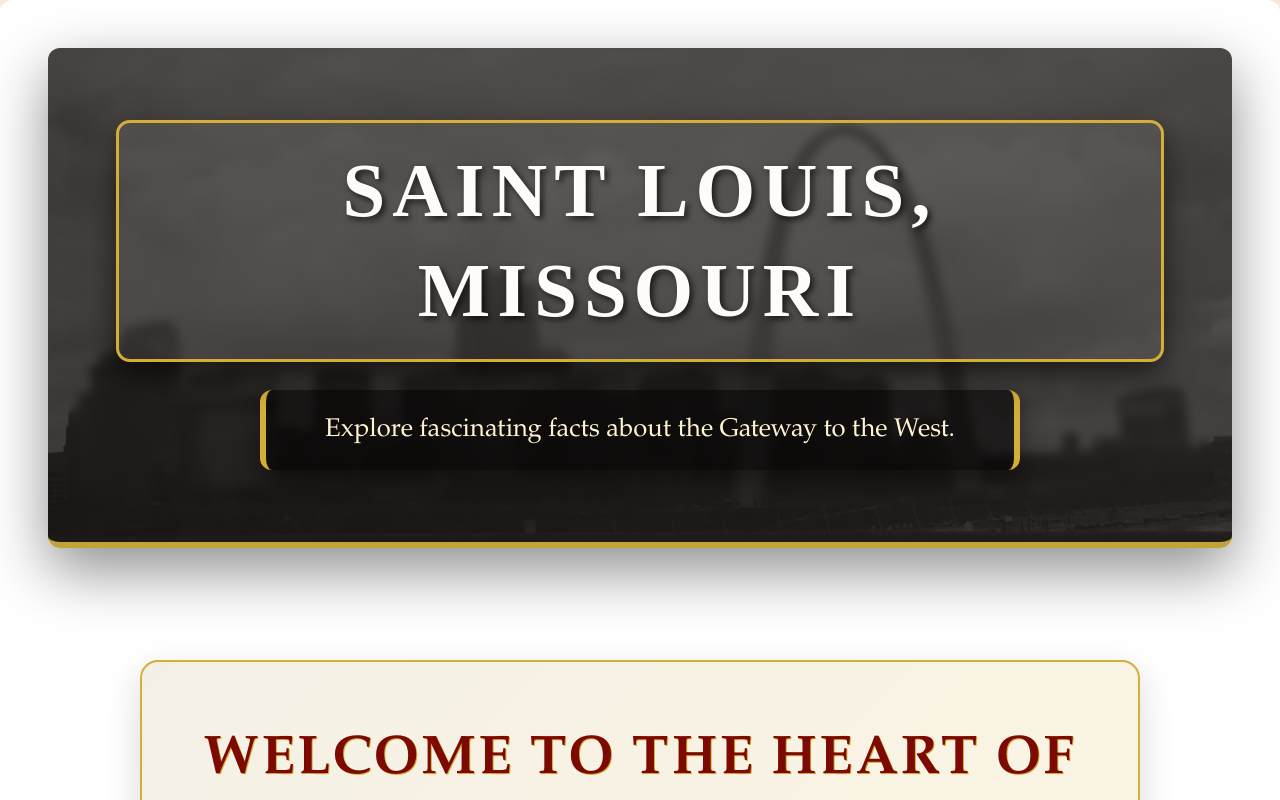
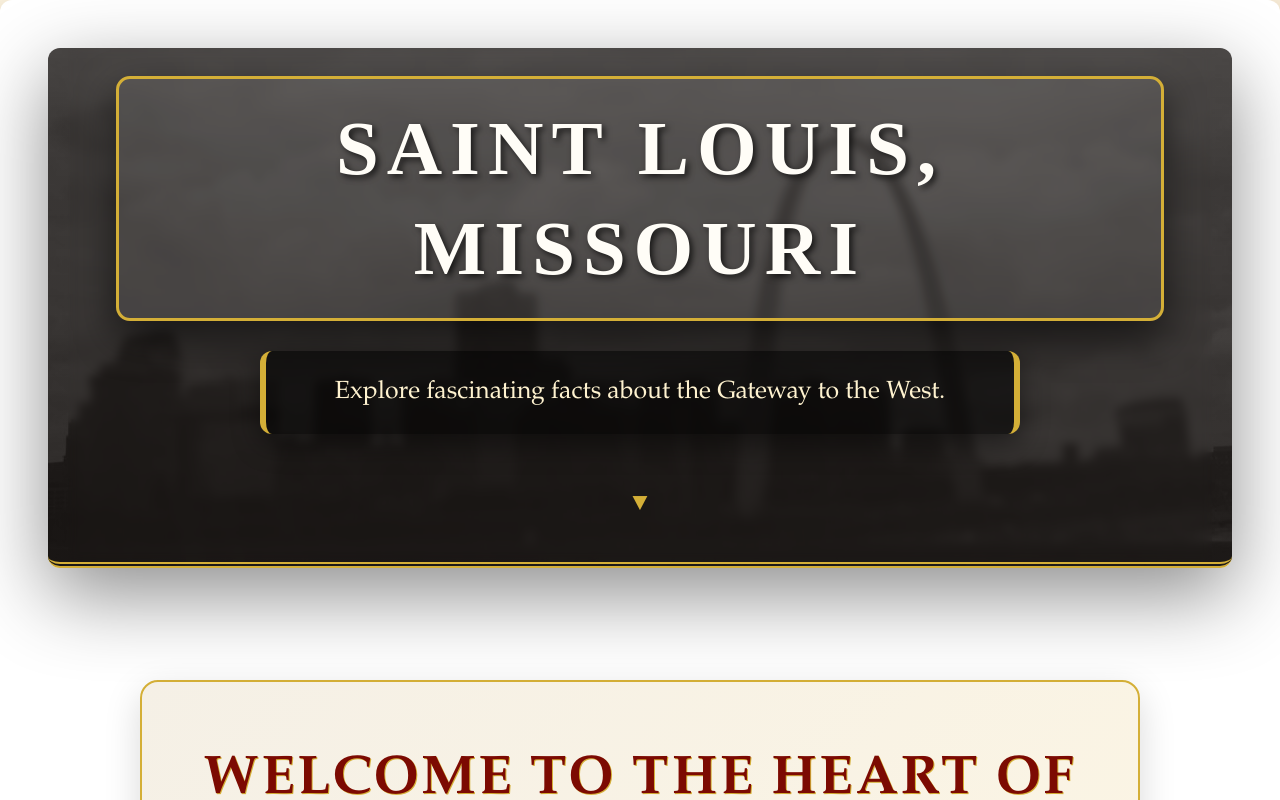
Before and after one commit to mcckyle/saint-louis-facts, a React (Vite) app: page / in a window 1280 px wide. Shown: the top 800 px of the page. Built offline with nearby package versions, Linux system fonts and the light colour scheme.

Commit message:
Header.jsx: Include a chevron in the header.

```diff
--- a/src/components/Header.css
+++ b/src/components/Header.css
@@ -3,20 +3,20 @@
 /* Header styling. */
 .header
 {
-    background: linear-gradient(rgba(24, 20, 18, 0.75), rgba(24, 20, 18, 0.75)),
-    url('/images/gateway-arch-background.jpg') center / cover no-repeat;
-    height: 500px;
+    background: linear-gradient(rgba(24, 20, 18, 0.75), rgba(24, 20, 18, 0.85)),
+    url('/images/gateway-arch-background.jpg') center/cover no-repeat;
+    height: 520px;
     display: flex;
     justify-content: center;
     align-items: center;
     text-align: center;
-    padding: 90px 20px;
-    color: #fdf6e3;
+    padding: 100px 20px;
+    color: #fffbe9;
+    font-family: 'Playfair Display', 'Garamond', serif;
+    border-bottom: 6px double #d4af37;
+    box-shadow: 0 26px 80px rgba(0, 0, 0, 0.45);
     position: relative;
     overflow: hidden;
-    font-family: 'Playfair Display', 'Garamond', serif;
-    border-bottom: 6px solid #bfa437;
-    box-shadow: 0 22px 60px rgba(0, 0, 0, 0.45);
 }
 
 /* Container within header styling. */
@@ -25,78 +25,97 @@
     max-width: 1180px;
     margin: 0 auto;
     backdrop-filter: blur(5px);
-    padding: 2rem 3rem;
+    padding: 2.5rem 3rem;
+    position: relative;
 }
 
 /* Main title styling. */
 .header-title
 {
     font-family: 'Cinzel Decorative', serif;
-    font-size: clamp(3.5rem, 6vw, 5.5rem);
+    font-size: clamp(3.8rem, 6vw, 5.8rem);
     text-transform: uppercase;
-    letter-spacing: 7px;
+    letter-spacing: 8px;
     margin: 0;
-    padding: 18px 36px;
-    background: rgba(255, 255, 255, 0.07);
+    padding: 20px 40px;
+    background: rgba(255, 255, 255, 0.08);
     border: 3px solid #d4af37;
     border-radius: 14px;
-    box-shadow: 0 14px 30px rgba(0, 0, 0, 0.55);
-    display: inline-block;
-    color: #fefcf9;
+    color: #fffdf7;
     text-shadow: 3px 3px 6px rgba(0, 0, 0, 0.7);
-    transition: all 0.4s ease;
+    box-shadow: 0 16px 38px rgba(0, 0, 0, 0.55);
+    transition: transform 0.35s ease, box-shadow 0.35s ease;
+}
+
+/* Hover on Title interaction styles. */
+.header-title:hover
+{
+    transform: scale(1.05) translateY(-4px);
+    box-shadow: 0 22px 56px rgba(0, 0, 0, 0.6);
+    border-color: #ffd700;
+    color: #ffd700;
+    cursor: pointer;
 }
 
 /* Subtitle styling. */
 .header-subtitle
 {
     font-family: 'Garamond', serif;
-    font-size: 1.6rem;
-    font-weight: 400;
+    font-size: 1.55rem;
     color: #fff3d0;
+    margin: 30px auto 0;
+    padding: 18px 30px;
     max-width: 760px;
-    margin: 28px auto 0;
-    padding: 16px 28px;
     background: rgba(0, 0, 0, 0.55);
     border-left: 6px solid #d4af37;
     border-right: 6px solid #d4af37;
     border-radius: 12px;
-    box-shadow: 0 8px 26px rgba(0, 0, 0, 0.45);
+    box-shadow: 0 10px 28px rgba(0, 0, 0, 0.45);
 }
 
-/* Hover on Title interaction styles. */
-.header-title:hover
+.header-chevron
 {
-    background: rgba(255, 255, 255, 0.20);
-    transform: scale(1.05) translateY(-4px);
-    color: #ffd700;
-    border-color: #ffd700;
-    cursor: pointer;
+    font-size: 2.2rem;
+    margin-top: 40px;
+    color: #d4af37;
+    animation: float 2.5s ease-in-out infinite;
+    pointer-events: none;
+}
+
+@keyframes float {
+  0%, 100% { transform: translateY(0px); }
+  50% { transform: translateY(8px); }
 }
 
 /* Responsive design styles. */
 @media (max-width: 768px) {
   .header {
     height: 360px;
-    padding: 50px 15px;
+    padding: 60px 15px;
   }
 
   .header-title {
-    font-size: clamp(2.5rem, 5vw, 3.2rem);
-    padding: 14px 24px;
+    font-size: clamp(2.6rem, 6vw, 3.4rem);
+    letter-spacing: 5px;
+    padding: 15px 26px;
   }
 
   .header-subtitle {
-    font-size: 1.1rem;
+    font-size: 1.05rem;
     padding: 12px 18px;
-    border-left-width: 4px;
+/*    border-left-width: 4px;
     border-right-width: 4px;
     border-radius: 8px;
-    box-shadow: 0 5px 15px rgba(0, 0, 0, 0.35);
+    box-shadow: 0 5px 15px rgba(0, 0, 0, 0.35);*/
+  }
+
+  .header-chevron {
+    font-size: 1.6rem;
+    margin-top: 28px;
   }
 }
 
-/* High contrast mode accessibility. */
+/* High contrast mode. */
 @media (prefers-contrast: high) {
   .header {
     background: #000;
--- a/src/components/Header.jsx
+++ b/src/components/Header.jsx
@@ -11,10 +11,12 @@ function Header()
     return (
         <header className="header" role="banner" aria-label="Page Header">
             <div className="header-container" data-testid="header-container">
-                <h1 className="header-title">Saint Louis, Missouri</h1>
+                <h1 className="header-title">Saint&nbsp;Louis, Missouri</h1>
+
                     <p className="header-subtitle">
                         Explore fascinating facts about the Gateway to the West.
                     </p>
+                    <div aria-hidden="true" className="header-chevron">▼</div>
             </div>
         </header>
   );
```
